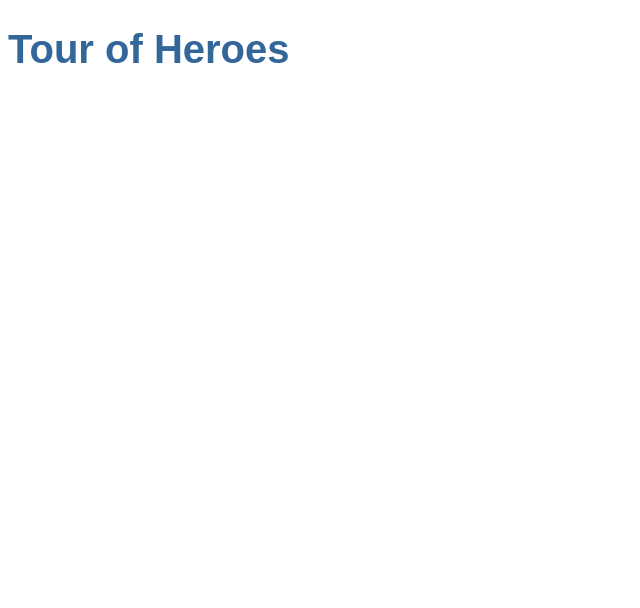
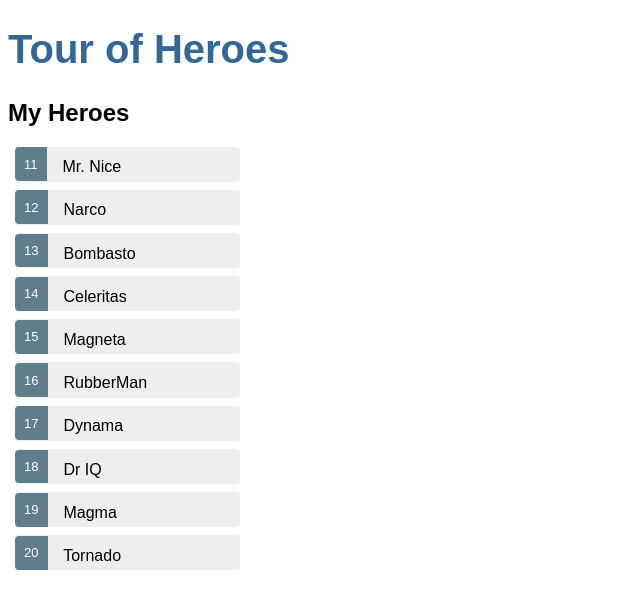
Before and after one commit to anieo/Tour-of-Heroes, an Angular app: page / in a window 1280 px wide. Shown: the top 608 px of the page, without its empty margins (0-640 px from the left). Built offline with nearby package versions, Linux system fonts and the light colour scheme.

Commit message:
Display A Heroes List

```diff
--- a/src/app/app.component.html
+++ b/src/app/app.component.html
@@ -1,3 +1,4 @@
 <!--The content below is only a placeholder and can be replaced.-->
 <h1>{{title}}</h1>
+<app-heroes></app-heroes>
 <!-- <router-outlet></router-outlet> -->
--- /dev/null
+++ b/src/app/hero-detail/hero-detail.component.html
@@ -0,0 +1,3 @@
+<p>
+  hero-detail works!
+</p>
--- /dev/null
+++ b/src/app/hero-detail/hero-detail.component.ts
@@ -0,0 +1,15 @@
+import { Component, OnInit } from '@angular/core';
+
+@Component({
+  selector: 'app-hero-detail',
+  templateUrl: './hero-detail.component.html',
+  styleUrls: ['./hero-detail.component.css']
+})
+export class HeroDetailComponent implements OnInit {
+
+  constructor() { }
+
+  ngOnInit() {
+  }
+
+}
--- /dev/null
+++ b/src/app/heroes/hero.ts
@@ -0,0 +1,4 @@
+export class Hero {
+    id: number;
+    name: string;
+}
--- /dev/null
+++ b/src/app/heroes/heroes.component.css
@@ -0,0 +1,48 @@
+/* HeroesComponent's private CSS styles */
+.selected {
+    background-color: #CFD8DC !important;
+    color: white;
+  }
+  .heroes {
+    margin: 0 0 2em 0;
+    list-style-type: none;
+    padding: 0;
+    width: 15em;
+  }
+  .heroes li {
+    cursor: pointer;
+    position: relative;
+    left: 0;
+    background-color: #EEE;
+    margin: .5em;
+    padding: .3em 0;
+    height: 1.6em;
+    border-radius: 4px;
+  }
+  .heroes li.selected:hover {
+    background-color: #BBD8DC !important;
+    color: white;
+  }
+  .heroes li:hover {
+    color: #607D8B;
+    background-color: #DDD;
+    left: .1em;
+  }
+  .heroes .text {
+    position: relative;
+    top: -3px;
+  }
+  .heroes .badge {
+    display: inline-block;
+    font-size: small;
+    color: white;
+    padding: 0.8em 0.7em 0 0.7em;
+    background-color: #607D8B;
+    line-height: 1em;
+    position: relative;
+    left: -1px;
+    top: -4px;
+    height: 1.8em;
+    margin-right: .8em;
+    border-radius: 4px 0 0 4px;
+  }
--- /dev/null
+++ b/src/app/heroes/heroes.component.html
@@ -0,0 +1,18 @@
+<h2>My Heroes</h2>
+<ul class="heroes">
+  <li *ngFor="let hero of heroes"
+  (click)="onSelect(hero)"
+  [class.selected]="hero === selectedHero">
+    <span class="badge">{{hero.id}}</span> {{hero.name}}
+  </li>
+</ul>
+
+<div *ngIf="selectedHero">
+  <h2>{{ selectedHero.name | uppercase }} Details</h2>
+  <div><span>id: </span>{{selectedHero.id}}</div>
+  <div>
+    <label>name:
+      <input [(ngModel)]="selectedHero.name" placeholder="name">
+    </label>
+  </div>
+</div>
--- /dev/null
+++ b/src/app/heroes/heroes.component.ts
@@ -0,0 +1,24 @@
+import { Component, OnInit } from '@angular/core';
+import { HEROES } from './mock-heroes'
+import { Hero } from './hero'
+
+@Component({
+  selector: 'app-heroes',
+  templateUrl: './heroes.component.html',
+  styleUrls: ['./heroes.component.css']
+})
+export class HeroesComponent implements OnInit {
+  heroes = HEROES;
+
+  selectedHero:Hero;
+
+  constructor() { }
+
+  ngOnInit() {
+  }
+
+  onSelect(hero:Hero):void {
+    this.selectedHero = hero;
+  }
+
+}
--- /dev/null
+++ b/src/app/heroes/mock-heroes.ts
@@ -0,0 +1,14 @@
+import { Hero } from './hero';
+
+export const HEROES: Hero[] = [
+  { id: 11, name: 'Mr. Nice' },
+  { id: 12, name: 'Narco' },
+  { id: 13, name: 'Bombasto' },
+  { id: 14, name: 'Celeritas' },
+  { id: 15, name: 'Magneta' },
+  { id: 16, name: 'RubberMan' },
+  { id: 17, name: 'Dynama' },
+  { id: 18, name: 'Dr IQ' },
+  { id: 19, name: 'Magma' },
+  { id: 20, name: 'Tornado' }
+];
```
Also changed, not shown: src/app/app.module.ts (+8 -2 lines), src/app/hero-detail/hero-detail.component.css (added), 2 other files (tests, documents, lock files or other folders).
